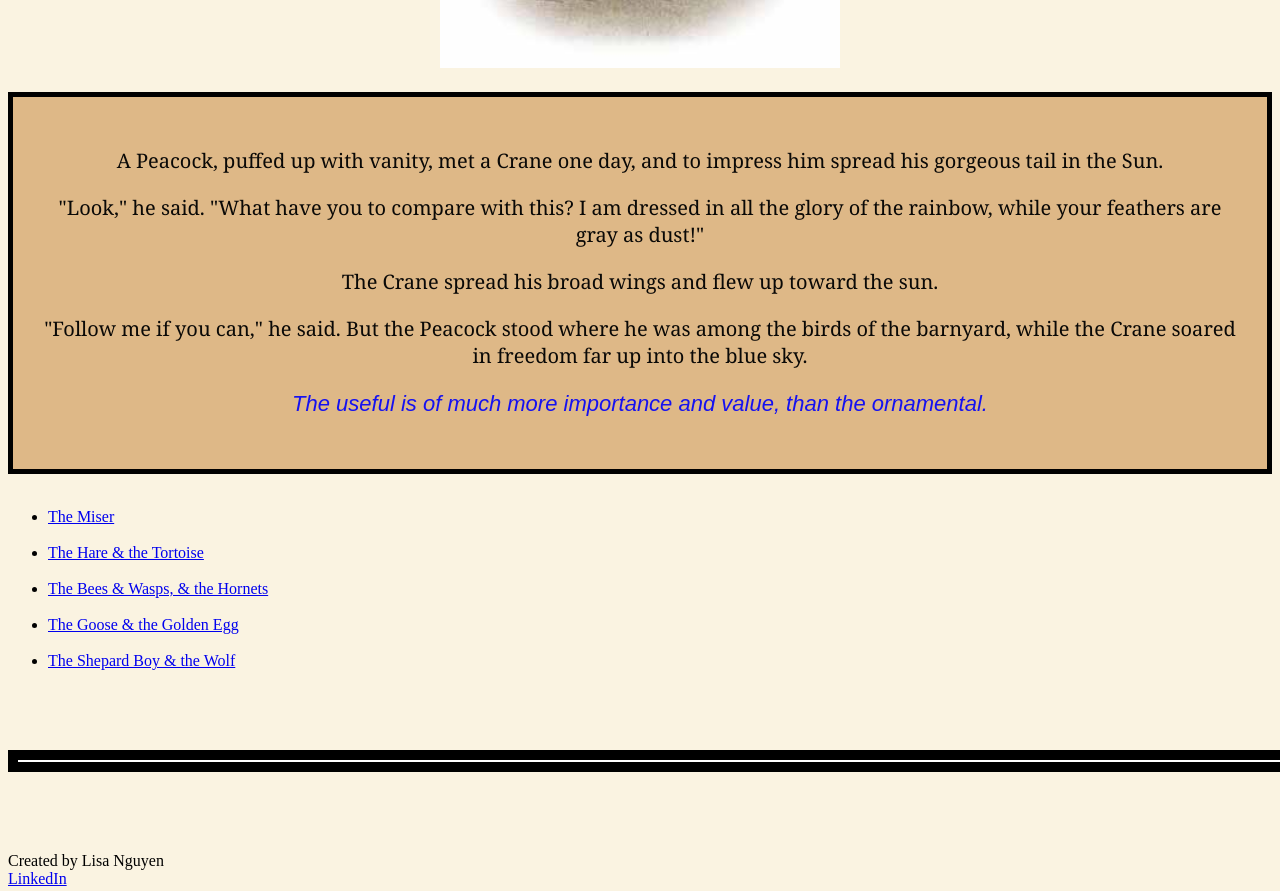
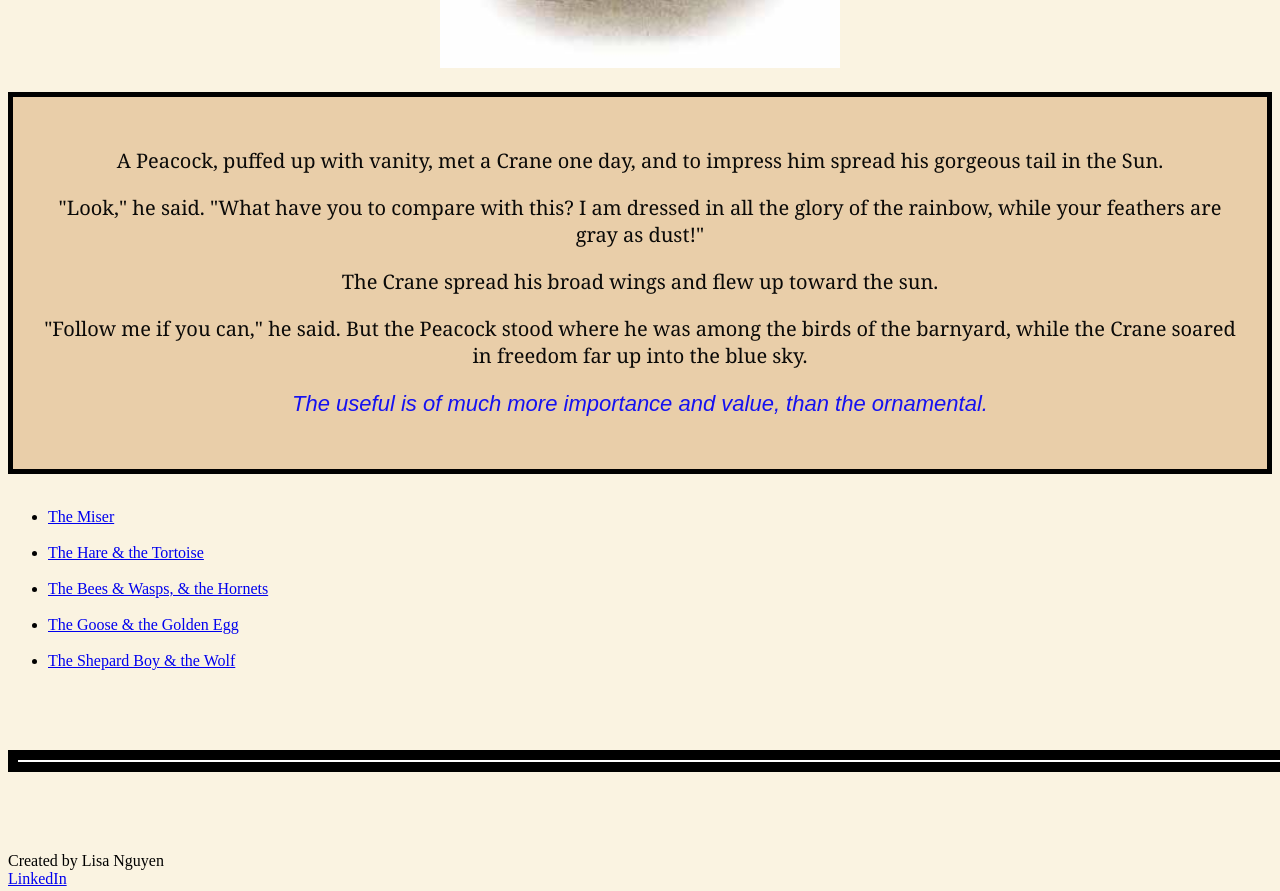
Before and after one commit to LnguyenTPM/Fable-Fanatics, a plain HTML site: page index.html in a window 1280 px wide. Shown: the part 1609-2500 px from the top of the page. Drawn offline with Linux system fonts and the light colour scheme.

Commit message:
Changed border box background color to lighter color

```diff
--- a/style.css
+++ b/style.css
@@ -59,7 +59,7 @@ hr {
 
 .border-box {
   width: 400px center;
-  background:burlywood;
+  background:rgba(230, 199, 159, 0.836);
   border: 5px solid black;
   padding: 30px;
 }
```
